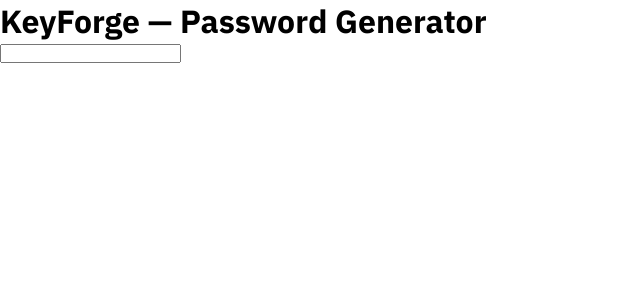
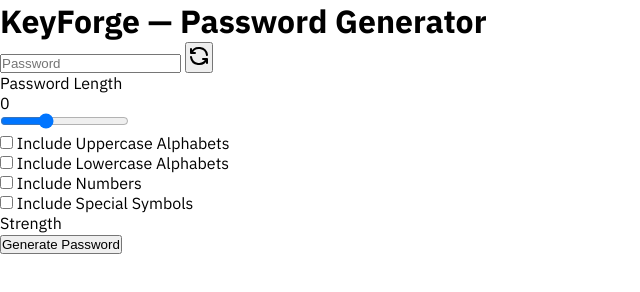
Before and after one commit to shantanuuchak/keyforge, a website built with Parcel: page src/index.html in a window 1280 px wide. Shown: the whole page, without its empty margins (0-640 px from the left). Built offline with nearby package versions, Linux system fonts and the light colour scheme.

Commit message:
markup done

```diff
--- a/src/index.html
+++ b/src/index.html
@@ -3,8 +3,9 @@
   <head>
     <meta charset="UTF-8" />
     <meta name="viewport" content="width=device-width, initial-scale=1.0" />
-    <title>KeyForge — Password Generator</title>
+    <title>KeyForge &mdash; Password Generator</title>
 
+    <!-- Favicon -->
     <link
       rel="shortcut icon"
       href="../assets/images/favicon.png"
@@ -26,7 +27,66 @@
     <main>
       <h1>KeyForge &mdash; Password Generator</h1>
 
-      <input type="text" readonly />
+      <!--
+        MARK: Show Field
+      -->
+      <section class="display-container">
+        <input readonly class="display" placeholder="Password" data-password />
+
+        <button>
+          <span data-reset-pass></span>
+          <img src="../assets/reset.svg" alt="Regenerate password" />
+        </button>
+      </section>
+
+      <!--
+        MARK: Input Field
+      -->
+      <section class="input-container">
+        <!-- Password Length -->
+        <div class="length-container">
+          <p>Password Length</p>
+          <p data-length-number>0</p>
+        </div>
+
+        <!-- Range Slider -->
+        <input
+          type="range"
+          min="4"
+          max="16"
+          value="8"
+          class="pass-slider"
+          step="1"
+          data-range-slider
+        />
+      </section>
+
+      <!-- Checkbox Fields -->
+      <div>
+        <input type="checkbox" id="uppercase" />
+        <label for="uppercase">Include Uppercase Alphabets</label>
+      </div>
+      <div>
+        <input type="checkbox" id="lowercase" />
+        <label for="lowercase">Include Lowercase Alphabets</label>
+      </div>
+      <div>
+        <input type="checkbox" id="numbers" />
+        <label for="numbers">Include Numbers</label>
+      </div>
+      <div>
+        <input type="checkbox" id="symbols" />
+        <label for="symbols">Include Special Symbols</label>
+      </div>
+
+      <!-- Password Section -->
+      <div class="strength-container">
+        <p>Strength</p>
+        <span data-strength-indicator></span>
+      </div>
+
+      <!-- Generate Password -->
+      <button class="btn-generate">Generate Password</button>
     </main>
 
     <script src="scripts/main.js"></script>
```
Also changed, not shown: assets/reset.svg (added).
